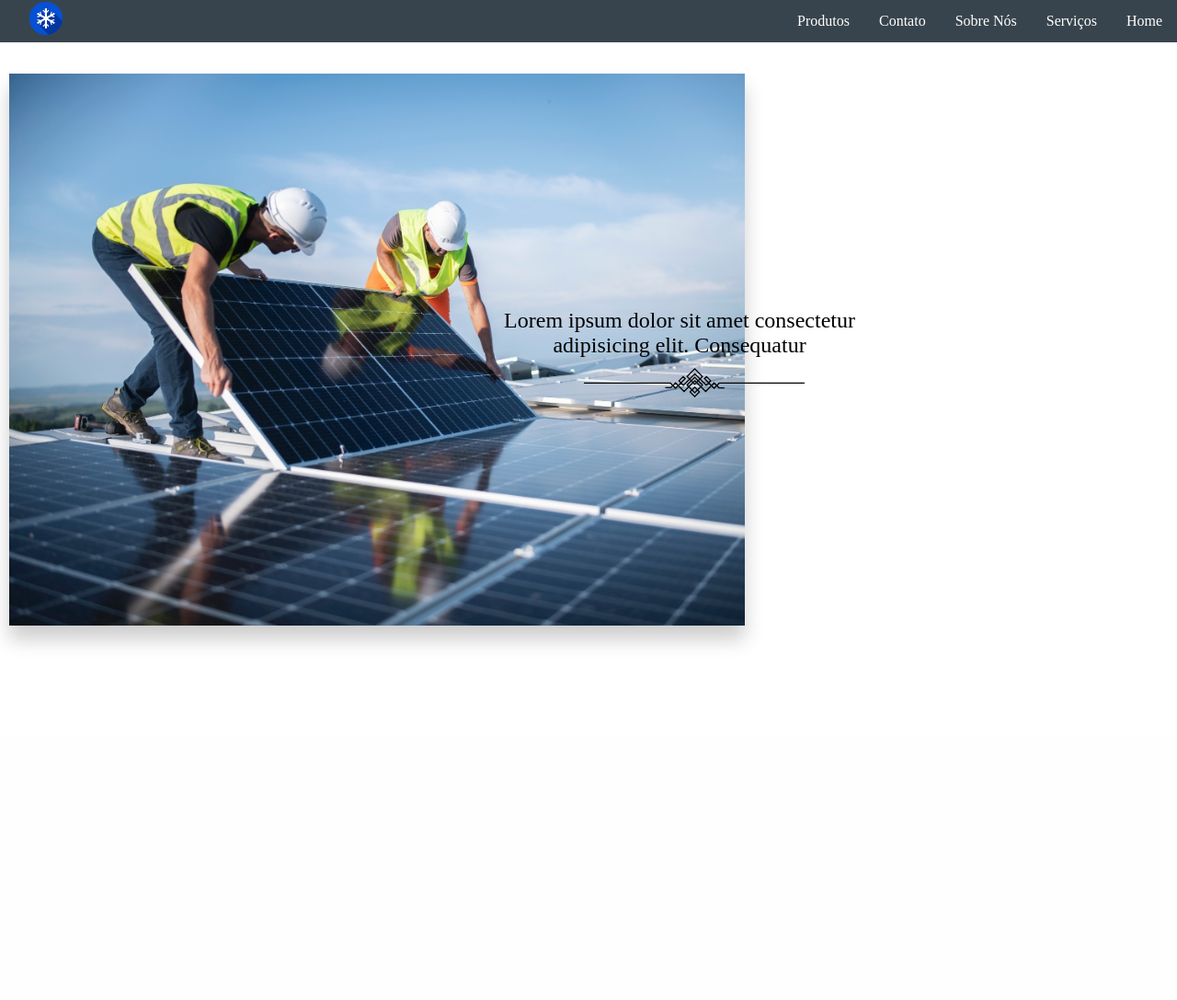
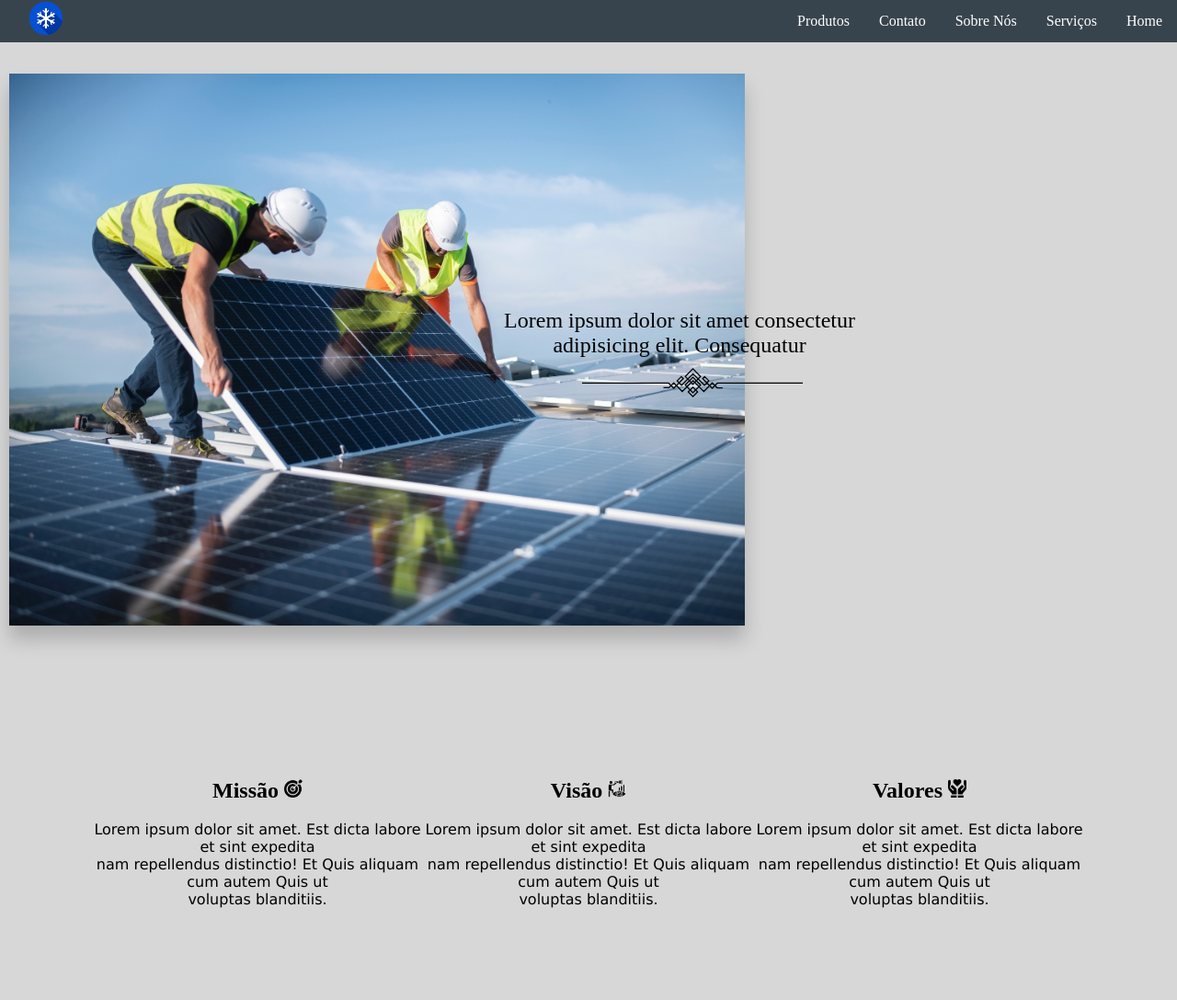
Before and after one commit to BiancaLouS/ArCondicionado, a PHP site: page / in a window 1280 px wide. Shown: the whole page at 92% size. Before the commit the page ends 701 px from the top, so only its background shows below. Run offline with PHP 8.4, Linux system fonts and the light colour scheme; some libraries are stand-ins or nearby versions.

Commit message:
Adicionando novas imagens, finalizando parte de missão visão e valores

```diff
--- a/css/style.css
+++ b/css/style.css
@@ -4,54 +4,21 @@ body{
     padding: 0;
 }
 
-.fundoAr{
-  background-color: #38444d;
+.fundo{
+  background-color: #d7d7d7;
 }
 
-.linha{
-    width: 250px;
-    margin: auto;
-    display: block;
+.fundo2{
+  background-color: #f9fcff;
 }
 
-
-h2{
-    text-align: center;
-    font-weight: 100;
-    padding-top: 15px;
-}
-
-.menu{
-    font-size: 20px;
-    text-align: center;
-}
-
-input[type=button] {
-  background-color: #060606;
-  border: none;
-  color: white;
-  padding: 16px 32px;
-  text-decoration: none;
-  margin: 4px 2px;
-  cursor: pointer;
-  border-radius: 10px;
-}
-
-.produto{
-    display: inline-block;
-    display: flex;
-    justify-content: space-around;
-}
-
-.img_pequena{
-    width: 200px;
-}
 
 /* body{
     cursor: url(../images/cursor.cur), default;
     cursor: url(../images/Pointer.cur), pointer;
 } */
 
+ /* ------------------------- MENU/DROPDOWN -------------------  */
 
 a{
     font-family: "Times New Roman";
@@ -112,6 +79,9 @@ ul {
     display: block;
   }
 
+ /* ------------------------- FIM MENU/DROPDOWN -------------------  */
+
+
 /* ------------------ Início Apresentação Inicial ---------------*/
 
 .solar{
@@ -126,17 +96,45 @@ ul {
   position: absolute;
   right: 350px;
   top: 300px;
+  font-weight: 100;
+  padding-top: 15px;
+  text-align: center;
 }
 
 .linha1{
     width: 240px;
     position: absolute;
     top: 400px;
-    right: 405px;
+    right: 407px;
 }
 
 .txt:hover{
-    color:  #38444d;
+    color:  #005a9e;
+
 }
 
 /* ------------------  Apresentação Inicial ---------------*/
+
+/* <!-- INÍCIO VISÃO MISSÃO VALORES  --> */
+
+.redirecionar{
+  display: flex;
+  justify-content: space-between;
+  align-items: center;
+  margin: 100px;
+}
+
+.redirecionar-conteudo{
+  font-size: 18pt;
+  text-align: center;
+  margin-top: 700px;
+}
+
+.texto2 {
+  font-family: Verdana, Geneva, Tahoma, sans-serif;
+  font-size: 12pt;
+}
+
+.icone{
+  width: 20px;
+}
--- a/index.html
+++ b/index.html
@@ -40,7 +40,7 @@
 
 <!-- INICIO APRESENTAÇÃO INICIAL  -->
 
-    <div class="fundoAr">
+    <div class="fundo">
         <img class="solar" src="images/energiaSolarInicial.jpg" alt="Energia Solar e Funcionários">
 
         <div>
@@ -50,13 +50,48 @@
             </h2>
             <img class="linha1" src="images/linha.svg" alt="linha bonita">
         </div>
-
     </div>
 
 <!-- FIM APRESENTAÇÃO INICIAL  -->
 
 <!-- INÍCIO VISÃO MISSÃO VALORES  -->
 
+<section>
+
+    <div class="redirecionar">
+        <div class="redirecionar-conteudo"><strong class="txt">Missão</strong> <img class="icone" src="images/alvo.png" alt="">
+
+            <div class="texto2">
+                <br>
+                Lorem ipsum dolor sit amet. Est dicta labore et sint expedita <br>
+                nam repellendus distinctio! Et Quis aliquam cum autem Quis ut <br>
+                voluptas blanditiis.
+            </div>
+        </div>
+
+        <div class="redirecionar-conteudo"> <strong class="txt">Visão</strong> <img class="icone" src="images/visao.png" alt="">
+
+            <div class="texto2">
+                <br>
+                Lorem ipsum dolor sit amet. Est dicta labore et sint expedita <br>
+                nam repellendus distinctio! Et Quis aliquam cum autem Quis ut <br>
+                voluptas blanditiis.
+            </div>
+        </div>
+
+        <div class="redirecionar-conteudo"> <strong class="txt">Valores</strong> <img class="icone" src="images/valor.png" alt="">
+            <div class="texto2">
+                <br>
+                Lorem ipsum dolor sit amet. Est dicta labore et sint expedita <br>
+                nam repellendus distinctio! Et Quis aliquam cum autem Quis ut <br>
+                voluptas blanditiis.
+            </div>
+        </div>
+    </div>
+
+</section>
+
+<!-- FIM VISÃO MISSÃO VALORES  -->
 
 
 </body>
```
Also changed, not shown: images/alvo.png (added), images/ar1.jpg (added), images/ar2.png (added), images/ar3.png (added), images/ar4.png (added), images/ar5.jpg (added), images/valor.png (added), images/visao.png (added).
